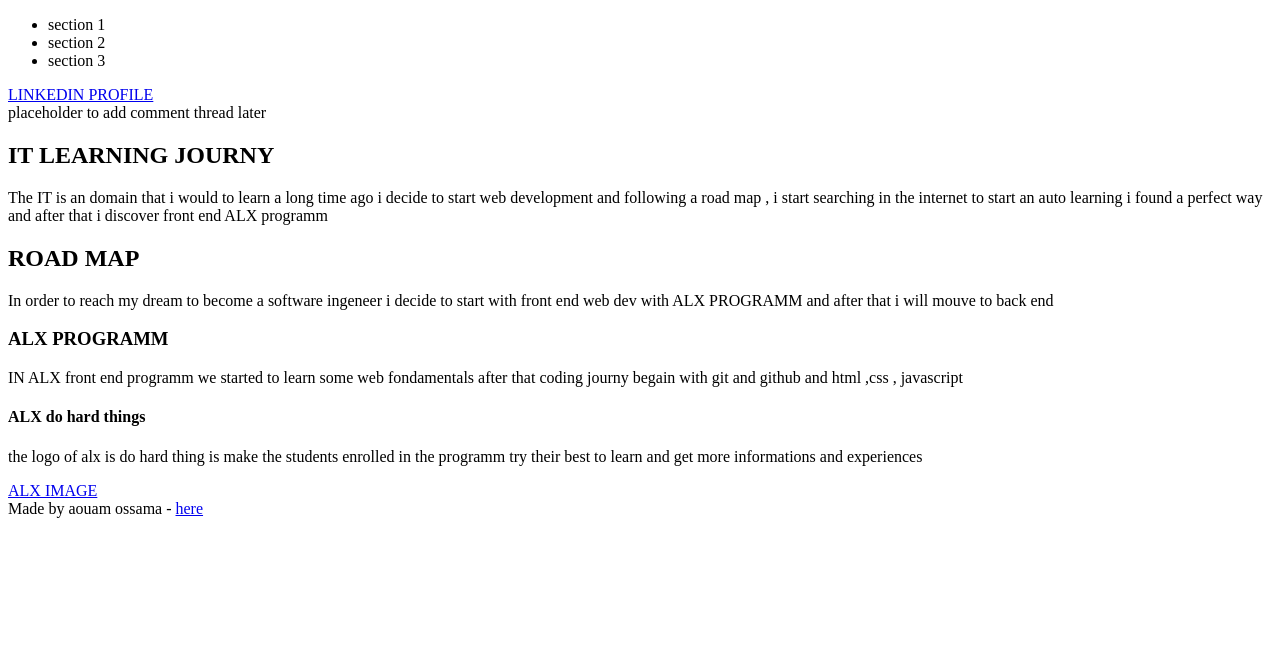
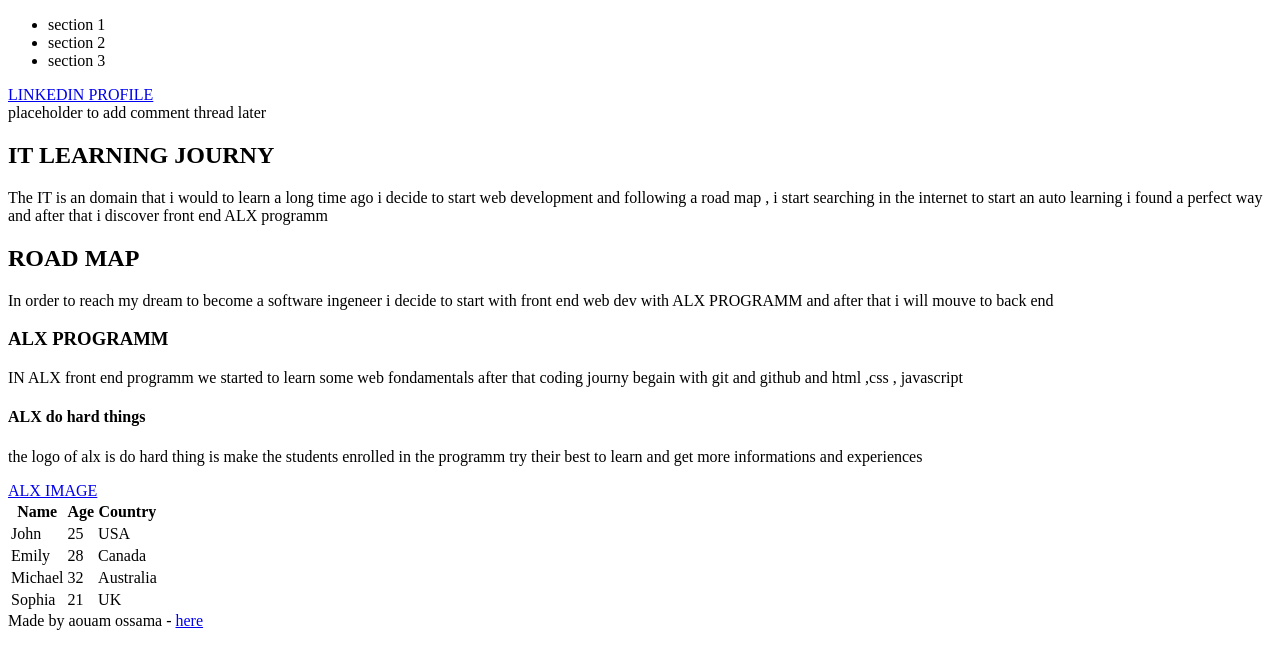
Before and after one commit to oussamaaouam1/My_First_Portfolio, a plain HTML site: page html_basic/index.html in a window 1280 px wide. Drawn offline with Linux system fonts and the light colour scheme.

Commit message:
commit a table to index.html

```diff
--- a/html_basic/index.html
+++ b/html_basic/index.html
@@ -35,6 +35,34 @@
         </p>
         <a href="https://i.ibb.co/gTDZZT8/ALX-Logo-07.png">ALX IMAGE</a>
       </article>
+      <article>
+        <table><tbody><tr>
+          <th>Name</th>
+          <th>Age</th>
+          <th>Country</th>
+          </tr>
+          <tr>
+          <td>John</td>
+          <td>25</td>
+          <td>USA</td>
+          </tr>
+          <tr>
+          <td>Emily</td>
+          <td>28</td>
+          <td>Canada</td>
+          </tr>
+          <tr>
+          <td>Michael</td>
+          <td>32</td>
+          <td>Australia</td>
+          </tr>
+          <tr>
+          <td>Sophia</td>
+          <td>21</td>
+          <td>UK</td>
+          </tr>
+          </tbody></table>
+      </article>
     </main>
     <footer>
       Made by aouam ossama - <a href="https://www.linkedin.com/in/oussamaaouam/" target="_blank">here</a>
```
